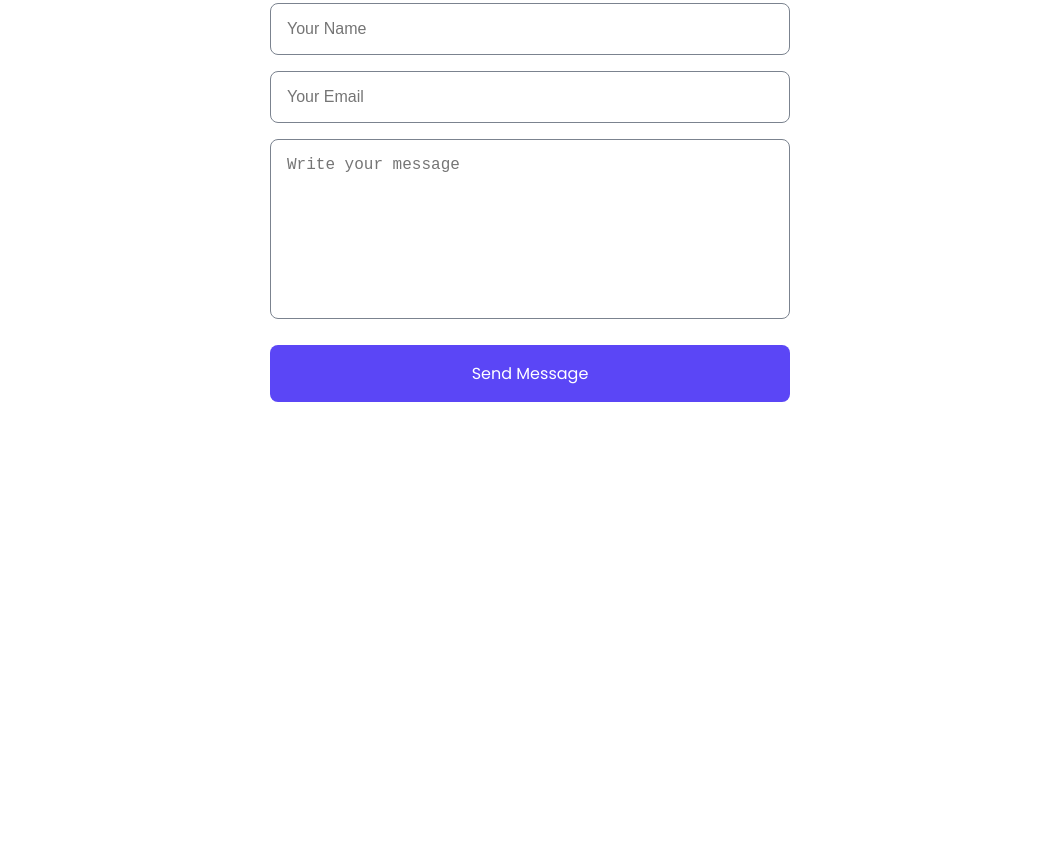
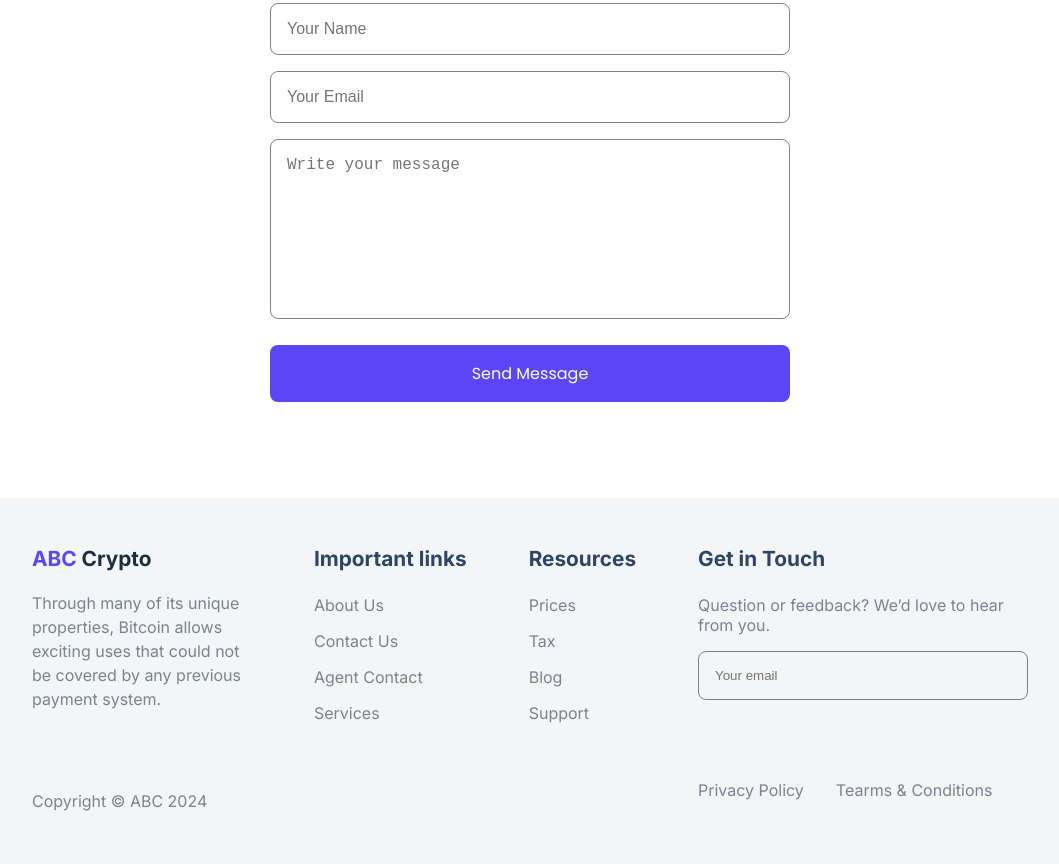
Before and after one commit to mdemon899/ABC-Crypto-Wallet, a plain HTML site: page index.html in a window 1280 px wide. Shown: the part 4119-4983 px from the top of the page, without its empty margins (110-1169 px from the left). Before the commit the page ends 4617 px from the top, so only its background shows below. Drawn offline with Linux system fonts and the light colour scheme.

Commit message:
Footer Section Processing

```diff
--- a/CSS/style.css
+++ b/CSS/style.css
@@ -496,6 +496,81 @@ button {
 
 /* Contact Section End */
 
+/* Footer Section Start */
+#footer_section {
+    padding: 3rem 5rem;
+    display: flex;
+    justify-content: space-evenly;
+    background-color: #F3F5F6;
+}
+
+.footer_logo {
+    color: #1D2D3F;
+    font-size: 1.3rem;
+    margin-bottom: 1.2rem;
+}
+
+.footer_logo span {
+    color: #5B46F6;
+}
+
+#footer_section .footer_logo_container .footer_des {
+    color: #7B838F;
+    font-size: 1rem;
+    font-weight: 400;
+    line-height: 1.5;
+}
+
+#footer_section .footer_logo_container .footer_des {
+    max-width: 220px;
+    margin-bottom: 5rem;
+}
+
+#footer_section .footer_logo_container .copyright {
+    color: #7B838F;
+    font-size: 1rem;
+}
+
+#footer_section .child h3 {
+    color: #2C4569;
+    font-size: 1.3rem;
+    margin-bottom: 1.5rem;
+}
+
+#footer_section .child a {
+    display: block;
+    margin-bottom: 1rem;
+    color: #7B838F;
+    transition: color 0.4s ease;
+}
+
+#footer_section .child a:hover {
+    color: #5E6571;
+}
+
+.footer_form_container .footer_bottom_tcontainer {
+    display: flex;
+    gap: 2rem;
+}
+
+#footer_section .footer_form_container p {
+    color: #7B838F;
+    max-width: 330px;
+    margin-bottom: 1rem;
+}
+
+#footer_section .footer_form_container input {
+    background-color: transparent;
+    border: 1px solid #7B838F;
+    padding: 1rem;
+    border-radius: 8px;
+    width: 330px;
+    outline: none;
+    margin-bottom: 5rem;
+}
+
+/* Footer Section End */
+
 
 
 
--- a/index.html
+++ b/index.html
@@ -184,6 +184,41 @@
     </section>
     <!-- Contact Section End -->
 
+    <!-- Footer Section Start -->
+    <footer id="footer_section">
+        <div class="child footer_logo_container">
+            <h2 class="footer_logo"><span>ABC</span> Crypto</h2>
+            <h3 class="footer_des">Through many of its unique properties, Bitcoin allows exciting uses that could not be
+                covered by any
+                previous payment system.</h3>
+            <p class="copyright">Copyright © ABC 2024</p>
+        </div>
+        <div class="child">
+            <h3>Important links</h3>
+            <a href="#">About Us</a>
+            <a href="#">Contact Us</a>
+            <a href="#">Agent Contact</a>
+            <a href="#">Services</a>
+        </div>
+        <div class="child">
+            <h3>Resources</h3>
+            <a href="#">Prices</a>
+            <a href="#">Tax</a>
+            <a href="#">Blog</a>
+            <a href="#">Support</a>
+        </div>
+        <div class="child footer_form_container">
+            <h3>Get in Touch</h3>
+            <p>Question or feedback? We’d love to hear from you.</p>
+            <input type="email" name="email" id="email" placeholder="Your email">
+            <div class="footer_bottom_tcontainer">
+                <a href="#">Privacy Policy</a>
+                <a href="#">Tearms & Conditions</a>
+            </div>
+        </div>
+    </footer>
+    <!-- Footer Section End -->
+
     <script src="/JS/app.js"></script>
 </body>
 
```
